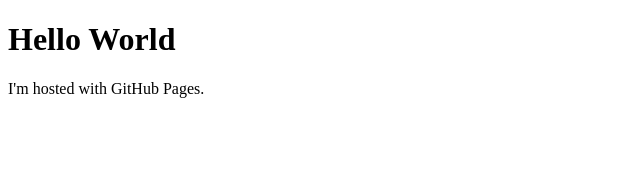
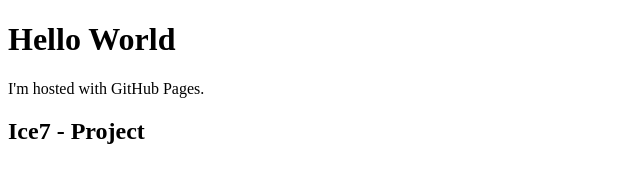
Before and after one commit to ramilreziapov-gh/ramilreziapov-gh.github.io, a plain HTML site: page index.html in a window 1280 px wide. Shown: the whole page, without its empty margins (0-640 px from the left). Drawn offline with Linux system fonts and the light colour scheme.

Commit message:
Update index.html

```diff
--- a/index.html
+++ b/index.html
@@ -3,5 +3,6 @@
 <body>
 <h1>Hello World</h1>
 <p>I'm hosted with GitHub Pages.</p>
+<h2>Ice7 - Project</h2>
 </body>
 </html>
```
